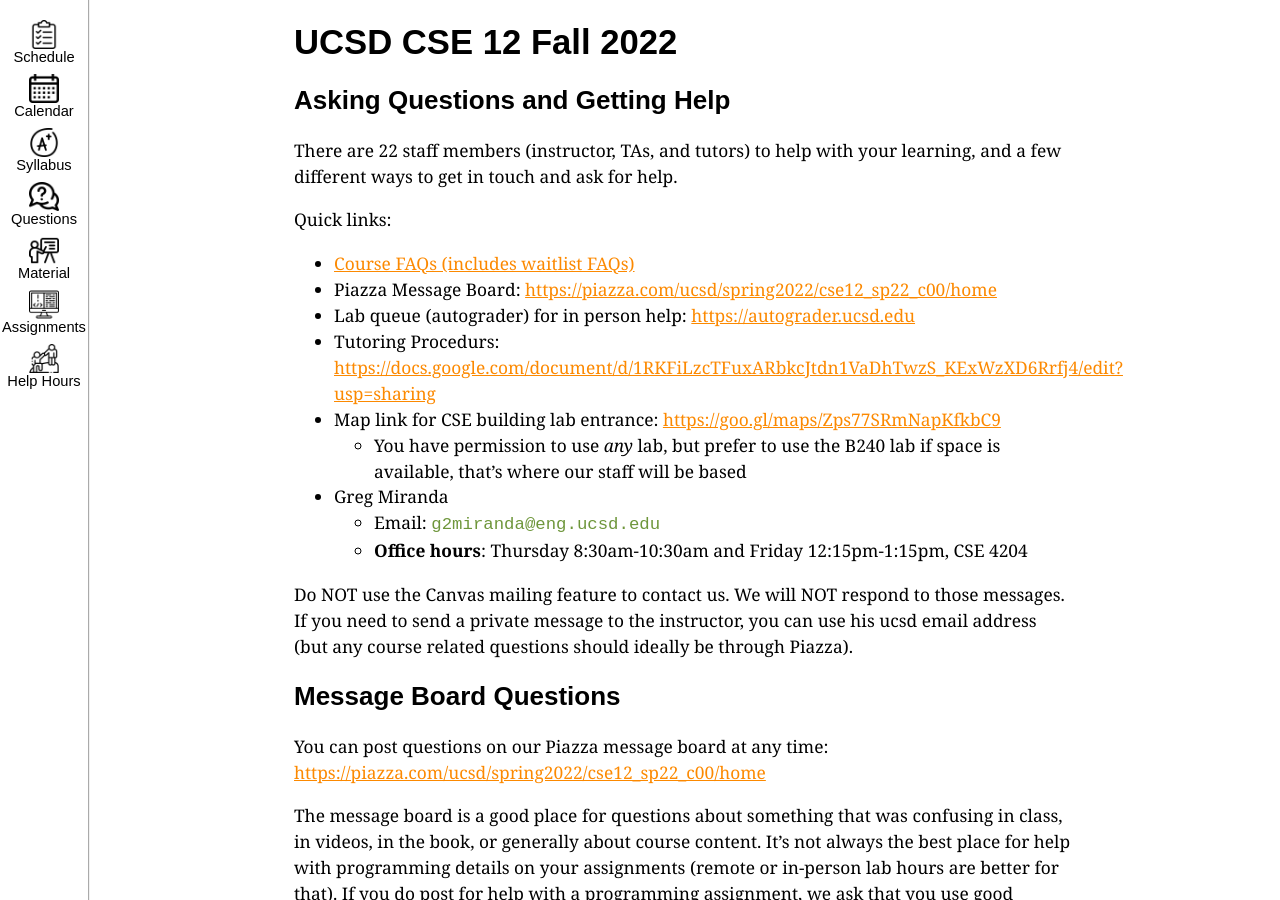
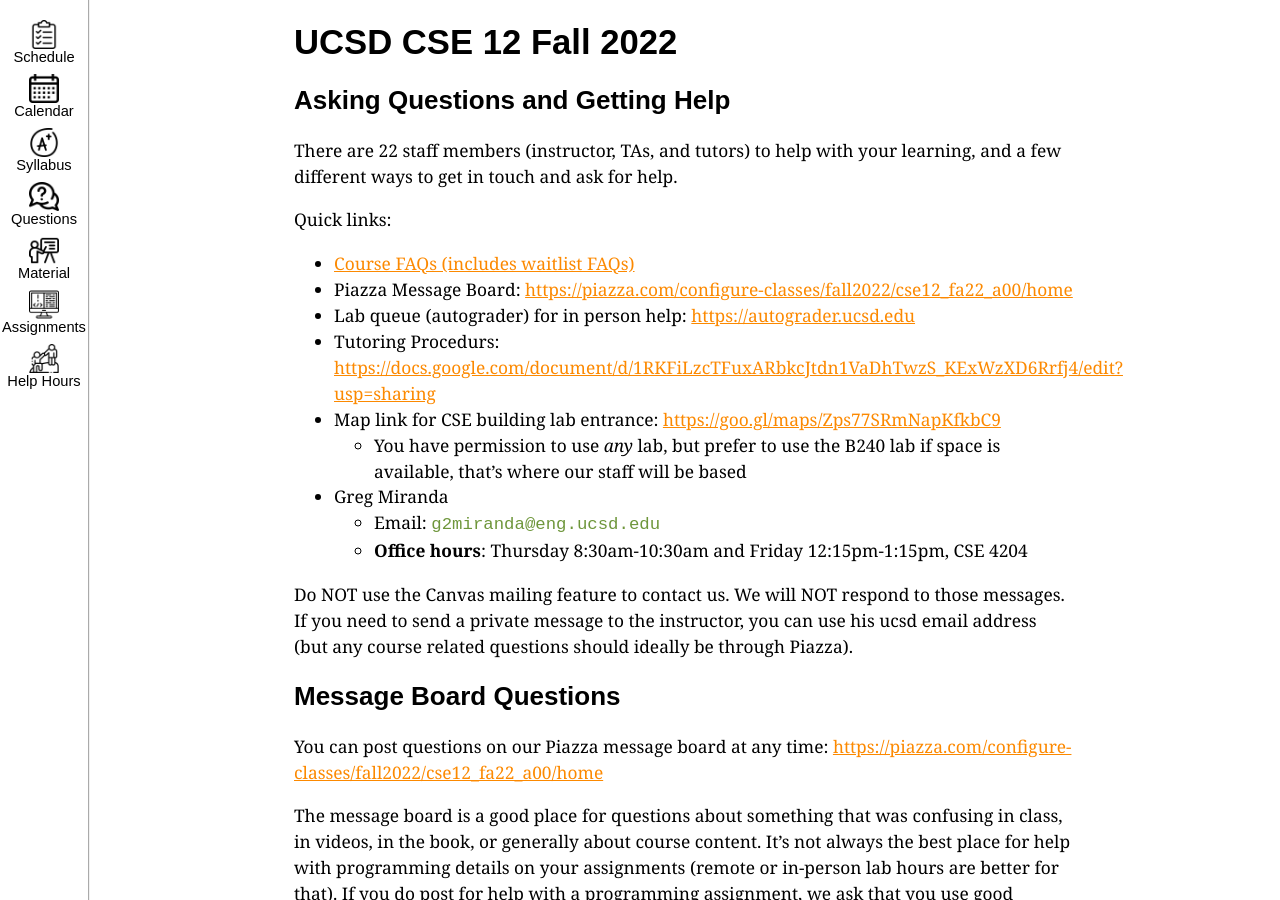
Before and after one commit to ucsd-cse12-f22/ucsd-cse12-f22.github.io, a Jekyll site: the page built from staff-and-help.md, in a window 1280 px wide and 900 px high. Built offline with Jekyll 4.4.1, drawn with Linux system fonts in a browser that asks for light colours; part of the change alters nothing that is shown.

Commit message:
Update staff-and-help.md

```diff
--- a/staff-and-help.md
+++ b/staff-and-help.md
@@ -11,7 +11,7 @@ learning, and a few different ways to get in touch and ask for help.
 Quick links:
 
 - [Course FAQs (includes waitlist FAQs)](#faq)
-- Piazza Message Board: [https://piazza.com/ucsd/spring2022/cse12_sp22_c00/home](https://piazza.com/ucsd/spring2022/cse12_sp22_c00/home){:target="_blank"}
+- Piazza Message Board: [https://piazza.com/configure-classes/fall2022/cse12_fa22_a00/home](https://piazza.com/configure-classes/fall2022/cse12_fa22_a00/home){:target="_blank"}
 - Lab queue (autograder) for in person help: [https://autograder.ucsd.edu](https://autograder.ucsd.edu){:target="_blank"}
 - Tutoring Procedurs: [https://docs.google.com/document/d/1RKFiLzcTFuxARbkcJtdn1VaDhTwzS_KExWzXD6Rrfj4/edit?usp=sharing](https://docs.google.com/document/d/1RKFiLzcTFuxARbkcJtdn1VaDhTwzS_KExWzXD6Rrfj4/edit?usp=sharing){:target="_blank"}
 - Map link for CSE building lab entrance: [https://goo.gl/maps/Zps77SRmNapKfkbC9](https://goo.gl/maps/Zps77SRmNapKfkbC9){:target="_blank"}
@@ -27,7 +27,7 @@ address (but any course related questions should ideally be through Piazza).
 ## Message Board Questions
 
 You can post questions on our Piazza message board at any time:
-[https://piazza.com/ucsd/spring2022/cse12_sp22_c00/home](https://piazza.com/ucsd/spring2022/cse12_sp22_c00/home){:target="_blank"}
+[https://piazza.com/configure-classes/fall2022/cse12_fa22_a00/home](https://piazza.com/configure-classes/fall2022/cse12_fa22_a00/home){:target="_blank"}
 
 The message board is a good place for questions about something that was
 confusing in class, in videos, in the book, or generally about course content.
```
